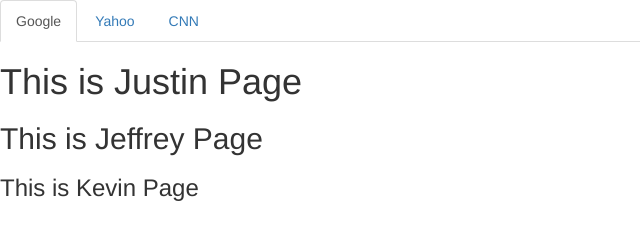
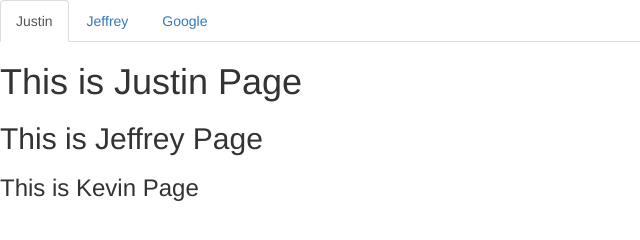
Before and after one commit to gaohongwei/gaohongwei.github.io, a plain HTML site: page index.html in a window 1280 px wide. Shown: the full height of the page, 0-640 px from the left. Drawn offline with nearby package versions, Linux system fonts and the light colour scheme.

Commit message:
Update index.html

```diff
--- a/index.html
+++ b/index.html
@@ -14,9 +14,9 @@
 </head>
 <body>
   <ul class="nav nav-tabs">
-    <li role="presentation" class="active"><a href="http://www.google.com">Google</a></li>
-    <li role="presentation"><a href="http://www.yahoo.com">Yahoo</a></li>
-    <li role="presentation"><a href="http://www.cnn.com">CNN</a></li>
+    <li role="presentation" class="active"><a href="justin.html">Justin</a></li>
+    <li role="presentation"><a href="jeffrey.html">Jeffrey</a></li>
+    <li role="presentation"><a href="http://www.google.com">Google</a></li>
   </ul>
   <h1>This is Justin Page</h1>
   <h2>This is Jeffrey Page</h2>
```
